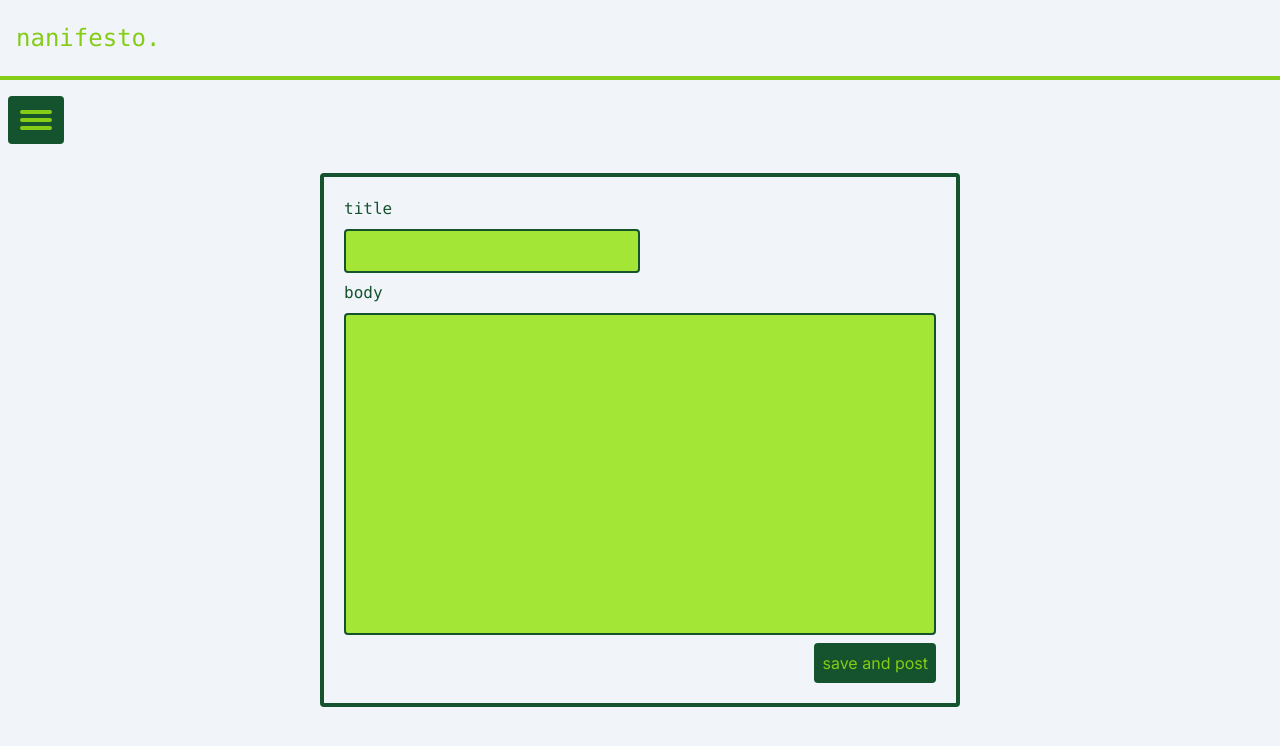
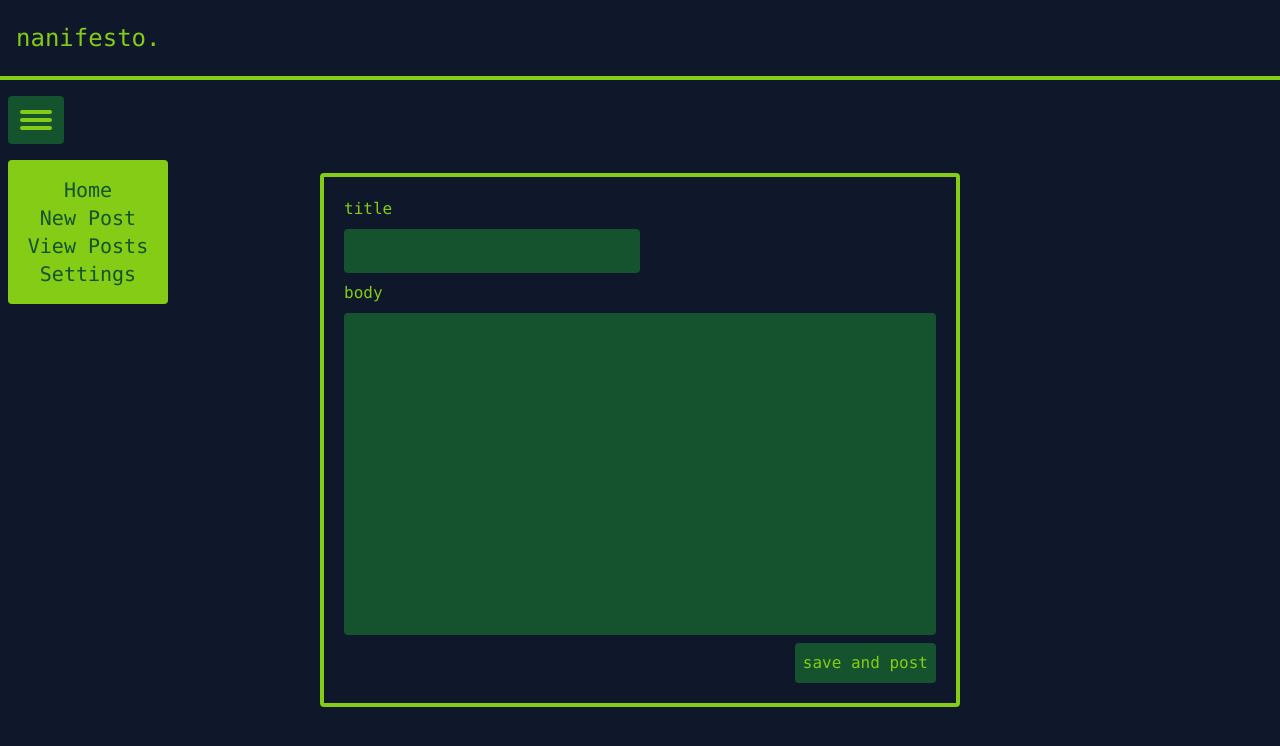
Before and after one commit to yaritorres/nanifesto, a Next.js app: page /new-post in a window 1280 px wide. Shown: the top 746 px of the page. Built offline with nearby package versions, Linux system fonts and the light colour scheme.

Commit message:
changed a bunch of styles and cleaned up code in various locations, still some to do

```diff
--- a/src/app/components/deleteConfirmationModal.tsx
+++ b/src/app/components/deleteConfirmationModal.tsx
@@ -3,17 +3,17 @@ export default function DeleteConfirmationModal(
   return (
     <div
       className={
-        `fixed w-screen h-screen backdrop-blur-sm items-center justify-center z-50
-        transition all ${ deletedItem ? 'flex' : 'hidden' }`
+        `fixed w-screen h-screen backdrop-blur-sm items-center justify-center z-40
+        transition-all duration-300 ${ deletedItem ? 'flex opacity-100' : 'hidden' }`
       }
       onClick={() => { setDeletedItem(0); }}
     >
       <div
         className={
-          `flex flex-col w-5/6 sm:w-4/6 md:w-3/6 xl:w-2/6 h-2/6 bg-slate-900 rounded text-2xl text-lime-500 items-center justify-center font-mono space-y-4`
+          `flex flex-col w-5/6 sm:w-4/6 md:w-3/6 xl:w-2/6 h-2/6 bg-slate-900 rounded text-2xl text-lime-500 items-center justify-center font-mono space-y-4 z-50`
         }
       >
-        <span className={`text-slate-100 text-3xl`}> are you sure? </span>
+        <span className={`text-slate-100 text-3xl select-none`}> are you sure? </span>
         <button
           onClick={() => { setDeletedItem(0); }}
           className={
--- a/src/app/components/hamburgerMenu.tsx
+++ b/src/app/components/hamburgerMenu.tsx
@@ -40,8 +40,8 @@ export default function HamburgerMenu() {
       </button>
       <ul
         className={
-          `fixed top-16 sm:top-40 left-2 bg-lime-500 p-4 h-fit-content w-40 rounded flex flex-col justify-center items-center z-40 transition-all duration-300 z-50
-          ${ hamOpen ? 'left-2 opacity-100' : '-left-1/4 hidden'}`
+          `fixed top-16 sm:top-40 left-2 bg-lime-500 p-4 h-fit-content w-40 rounded flex flex-col justify-center items-center z-40
+          transition-all duration-300 ${ hamOpen ? 'left-2' : '-left-2/4 opacity-none'}`
         }
       >
         <Link
@@ -49,7 +49,7 @@ export default function HamburgerMenu() {
           href='/'
           className={
             `text-xl block font-mono text-green-900 transition hover:text-green-700
-            transition-all ${ hamOpen ? 'opacity-100 delay-100' : 'hidden' }`
+            transition-all ${ hamOpen ? 'opacity-100 delay-100' : 'opacity-none' }`
           }
         >
           Home
@@ -59,7 +59,7 @@ export default function HamburgerMenu() {
           href='/new-post'
           className={`
             text-xl block font-mono text-green-900 transition hover:text-green-700
-            transition-all ${ hamOpen ? 'opacity-100 delay-100' : 'hidden' }`
+            transition-all ${ hamOpen ? 'opacity-100 delay-100' : 'opacity-none' }`
           }
         >
           New Post
@@ -69,7 +69,7 @@ export default function HamburgerMenu() {
           href='/view-posts'
           className={`
             text-xl block font-mono text-green-900 transition hover:text-green-700
-            transition-all ${ hamOpen ? 'opacity-100 delay-100' : 'hidden' }`
+            transition-all ${ hamOpen ? 'opacity-100 delay-100' : 'opacity-none' }`
           }
         >
           View Posts
@@ -79,7 +79,7 @@ export default function HamburgerMenu() {
           href='/settings'
           className={`
             text-xl block font-mono text-green-900 transition hover:text-green-700
-            transition-all ${ hamOpen ? 'opacity-100 delay-100' : 'opacity-0' }`
+            transition-all ${ hamOpen ? 'opacity-100 delay-100' : 'opacity-none' }`
           }
         >
           Settings
@@ -87,7 +87,8 @@ export default function HamburgerMenu() {
       </ul>
       <div
         className={
-          `fixed w-screen h-screen bg-transparent inset-0 transition-all ${ hamOpen ? 'backdrop-blur-sm' : 'hidden' }`
+          `fixed w-screen h-screen bg-transparent inset-0 transition-all duration-300
+          ${ hamOpen ? 'backdrop-blur-sm animate-fastFadeIn' : 'hidden' }`
         }
         onClick={handleHam}
       >
--- a/src/app/components/postedAlert.tsx
+++ b/src/app/components/postedAlert.tsx
@@ -2,10 +2,10 @@ export default function PostedAlert({ posted, setPosted, handleRouting }:{ poste
   return (
     <div
       className={
-        `flex fixed w-screen h-screen backdrop-blur-sm items-center justify-center
-        ${posted !== undefined && posted ? 'animate-fadeIn' : 'hidden'}`
+        `flex fixed w-screen h-screen backdrop-blur-sm items-center justify-center z-50
+        ${posted ? 'animate-fadeIn' : 'hidden'}`
       }
-      onAnimationEnd={ () => { setPosted(undefined); handleRouting(); } }
+      onAnimationEnd={ () => { setPosted(false); handleRouting(); } }
     >
       <div
         className={
@@ -13,7 +13,7 @@ export default function PostedAlert({ posted, setPosted, handleRouting }:{ poste
         }
       >
         <svg className="animate-spin -ml-1 mr-3 h-5 w-5 text-lime-400" xmlns="http://www.w3.org/2000/svg" fill="none" viewBox="0 0 24 24">
-          <circle className="opacity-25" cx="12" cy="12" r="10" stroke="currentColor" stroke-width="4"></circle>
+          <circle className="opacity-25" cx="12" cy="12" r="10" stroke="currentColor" strokeWidth="4"></circle>
           <path
             className="opacity-75"
             fill="currentColor"
--- a/src/app/globals.css
+++ b/src/app/globals.css
@@ -21,3 +21,15 @@
     text-wrap: balance;
   }
 }
+
+::-webkit-scrollbar {
+  width: 10px;
+}
+
+::-webkit-scrollbar-track {
+  background-color: rgb(132 204 22);
+}
+
+::-webkit-scrollbar-thumb {
+	background-color: rgb(54 83 20);
+}
--- a/src/app/layout.tsx
+++ b/src/app/layout.tsx
@@ -18,9 +18,11 @@ export default function RootLayout({
 }>) {
   return (
     <html lang="en">
-      <Header />
-      <HamburgerMenu />
-      <body className={inter.className}>{children}</body>
+      <body className={inter.className}>
+        <Header />
+        {children}
+        <HamburgerMenu />
+      </body>
     </html>
   );
 }
--- a/src/app/new-post/page.tsx
+++ b/src/app/new-post/page.tsx
@@ -5,7 +5,7 @@ import PostedAlert from "../components/postedAlert";
 const axios = require('axios').default;
 
 export default function Blog() {
-  const [posted, setPosted] = useState(undefined);
+  const [posted, setPosted] = useState(false);
   const [titleExists, setTitleExists] = useState(true);
   const [bodyExists, setBodyExists] = useState(true);
   const router = useRouter();
@@ -13,9 +13,7 @@ export default function Blog() {
     router.push('/view-posts');
   }
 
-  const handleSubmit = (event) => {
-    event.preventDefault();
-
+  const handleSubmit = () => {
     let title = `${document.getElementById('title').value}`;
     let body = `${document.getElementById('body').value}`;
 
@@ -26,15 +24,13 @@ export default function Blog() {
     } else if (!title && body) {
       setTitleExists(false);
       setBodyExists(true);
-      setPosted(false);
     } else if (title && !body) {
       setTitleExists(true);
       setBodyExists(false);
-      setPosted(false);
     }
   }
 
-  const savePost = (title, body) => {
+  const savePost = (title:string, body:string) => {
     const options = {
       url: 'http://localhost:3000/posts',
       headers: {}
@@ -46,7 +42,6 @@ export default function Blog() {
       console.log('posted!');
     })
     .catch(err => {
-      setPosted(false);
       console.log('womp womp, no post:', err);
     })
   }
@@ -60,7 +55,7 @@ export default function Blog() {
       document.documentElement.classList.add('dark');
       window.localStorage.setItem('theme', 'dark');
     } else {
-      document.documentElement.classList.add(savedMode);
+      document.documentElement.classList.add(savedMode || 'dark');
     }
   }, []);
 
@@ -76,7 +71,7 @@ export default function Blog() {
           className={
             `relative xl:top-10 flex w-5/6 sm:w-3/6 md:w-4/6 lg:w-4/6 xl:w-3/6 h-3/6 xl:h-4/6 rounded border-green-900 dark:border-lime-500 border-solid border-4 p-5 justify-center items-start flex-col space-y-2`
           }
-          onSubmit={handleSubmit}
+          onSubmit={(e) => { e.preventDefault(); handleSubmit(); }}
         >
           <label className='font-mono text-green-900 dark:text-lime-500 select-none'> title </label>
           <input
@@ -92,8 +87,7 @@ export default function Blog() {
           <textarea
             id='body'
             className={
-              `dark:text-white bg-lime-400 dark:bg-green-900 rounded border-solid border-2 border-green-900 w-full h-full p-2 overflow-y-auto resize-none
-              ${ bodyExists ? 'border-green-900' : 'border-red-900' }`
+              `dark:text-white bg-lime-400 dark:bg-green-900 rounded border-solid border-2 border-green-900 w-full h-full p-2 overflow-y-auto resize-none ${ bodyExists ? 'border-green-900' : 'border-red-900' }`
             }
             >
           </textarea>
@@ -101,7 +95,7 @@ export default function Blog() {
             type='submit'
             value='save and post'
             className={
-              `bg-green-900 text-lime-500 rounded p-2 self-end transition-all hover:bg-green-700 hover:cursor-pointer`
+              `bg-green-900 font-mono text-lime-500 rounded p-2 self-end transition-all hover:bg-green-700 hover:cursor-pointer`
             }
           >
           </input>
--- a/src/app/view-posts/page.tsx
+++ b/src/app/view-posts/page.tsx
@@ -76,7 +76,7 @@ export default function ViewPosts() {
       >
         <ul
           className={
-            `relative top-6 sm:top-12 flex flex-col border-green-900 border-solid border-4 rounded-lg w-5/6 h-5/6 sm:h-4/6 xl:h-3/4 overflow-y-auto space-y-6 p-4`
+            `relative top-6 sm:top-12 flex flex-col w-5/6 h-5/6 sm:h-4/6 xl:h-3/4 overflow-y-auto space-y-6 pr-4`
           }
         >
         {posts.map((post, postKey) =>
@@ -88,7 +88,7 @@ export default function ViewPosts() {
             }
           >
             <div
-              className={`border-solid border-red-900 border-2 flex flex-col rounded-t w-full h-content font-mono text-lime-500 text-2xl bg-lime-700 p-4 select-none`}
+              className={`flex flex-col rounded-t w-full h-content font-mono text-lime-500 text-2xl bg-lime-700 p-4 select-none`}
             >
               <label className={`font-mono text-lime-500 text-2xl select-none`}>
                 {post.title}
--- a/tailwind.config.ts
+++ b/tailwind.config.ts
@@ -27,20 +27,17 @@ const config: Config = {
         fadeIn: {
           '0%': {
             opacity: '0',
-            display: 'none'
           },
           '100%': {
             opacity: '1'
           }
         },
-        fadeInThenOut: {
-          '0%, 100%': {
+        fastFadeIn: {
+          '0%': {
             opacity: '0',
-            display: 'none'
           },
-          '10%, 90%': {
+          '100%': {
             opacity: '1',
-            display: 'flex'
           },
         }
       },
@@ -48,7 +45,7 @@ const config: Config = {
         ping: 'ping 1s cubic-bezier(0, 0, 0.2, 1)',
         fadeOut: 'fadeOut 1.5s linear forwards',
         fadeIn: 'fadeIn 3s linear forwards',
-        fadeInThenOut: 'fadeInThenOut 6s linear forwards',
+        fastFadeIn: 'fastFadeIn 0.2s linear forwards',
       }
     },
   },
```
Also changed, not shown: src/app/page.tsx (+3 -5 lines), 1 other file (tests, documents, lock files or other folders).
